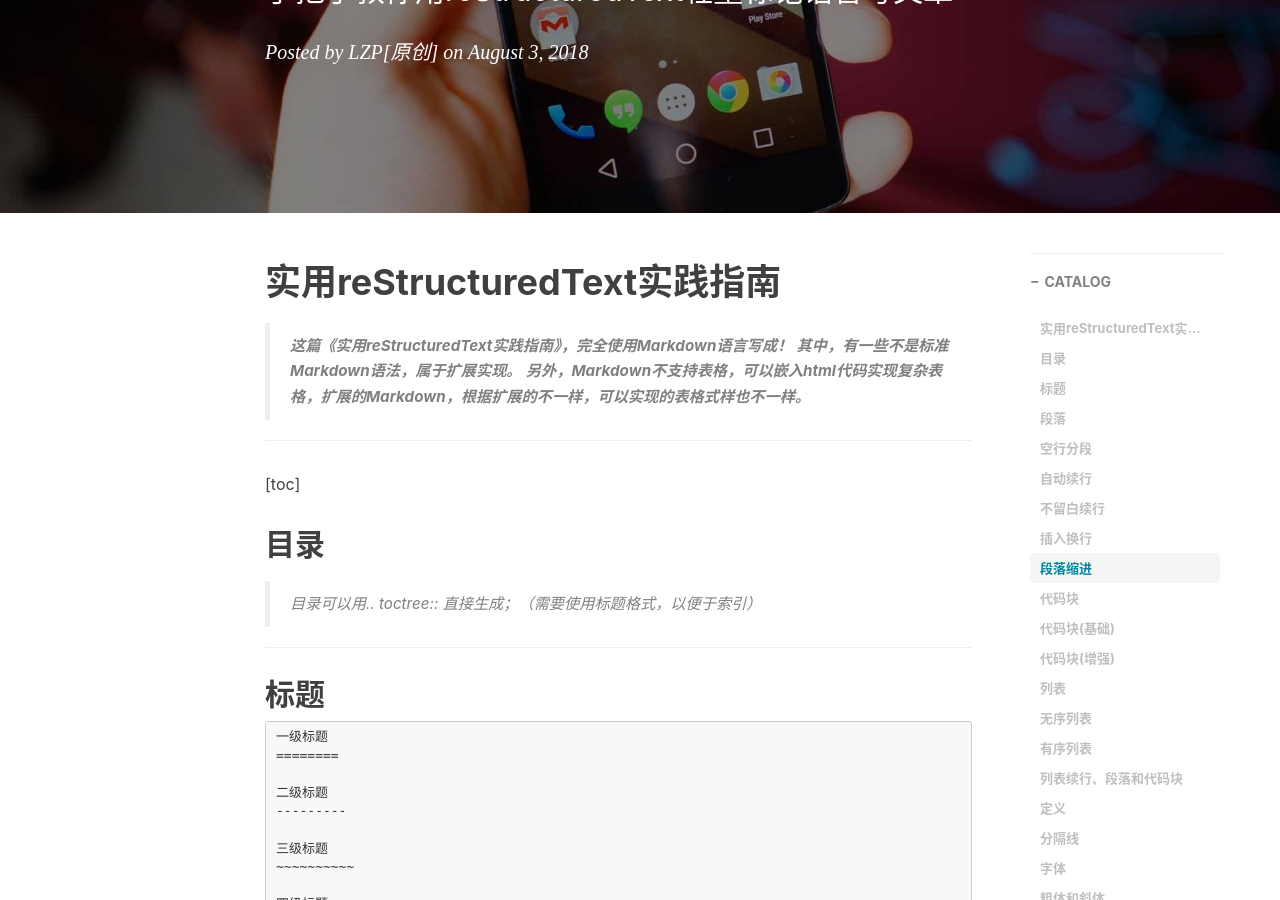
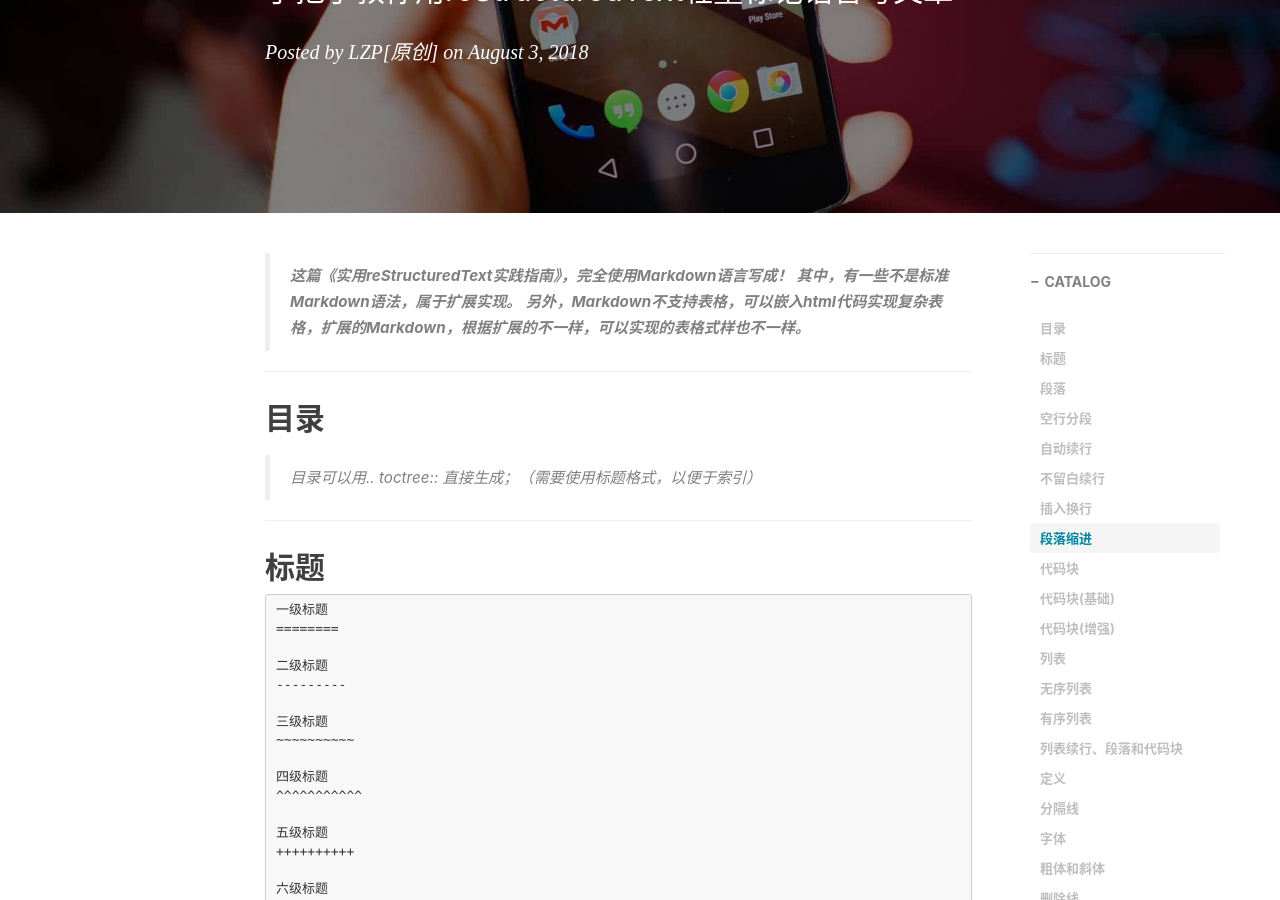
Before and after one commit to v1s007/v1s007.github.io, a Jekyll site: the page built from _posts/2018-08-03-实用reStructuredText实践指南.md, in a window 1280 px wide and 900 px high, scrolled down 370 px. Built offline with Jekyll 4.4.1, drawn with Linux system fonts in a browser that asks for light colours; nearby versions of some CDN libraries; comment, search, counter and statistics services are not loaded.

Commit message:
修改章节标题

````diff
--- a/_posts/2018-08-03-实用reStructuredText实践指南.md
+++ b/_posts/2018-08-03-实用reStructuredText实践指南.md
@@ -11,20 +11,17 @@ tags:
     - 标记语言
 ---
 
-# 实用reStructuredText实践指南
 
 > **这篇《实用reStructuredText实践指南》，完全使用Markdown语言写成！**
 > **其中，有一些不是标准Markdown语法，属于扩展实现。**
 > **另外，Markdown不支持表格，可以嵌入html代码实现复杂表格，扩展的Markdown，根据扩展的不一样，可以实现的表格式样也不一样。**
 
------------
-
-[toc]
+*****
 
 ## 目录
 >目录可以用.. toctree:: 直接生成；（需要使用标题格式，以便于索引）
 
-------
+*****
 
 ## 标题
 
@@ -46,7 +43,7 @@ tags:
     六级标题
     '''''''''''
 
---------
+*****
 
 ## 段落
 
@@ -61,7 +58,7 @@ tags:
 
 第二段和第一段间有一空行。
 
------------
+*****
 
 ### 自动续行
 
@@ -72,13 +69,13 @@ tags:
 一个回车不分段，
 本行续上行。
 
--------
+*****
 
 ### 不留白续行
 
 > 行尾转义字符让\续行之间不留白。
 
-------------
+*****
 
 ### 插入换行
 
@@ -103,7 +100,7 @@ tags:
 用新定义的role插入换行，
 本行不再续行。
 
-----------
+*****
 
 ### 段落缩进
 
@@ -147,7 +144,7 @@ Python式段落缩进：
   返回一级段落缩进。
 
 
------
+*****
 
 ## 代码块
 ### 代码块(基础)
@@ -166,7 +163,7 @@ Python式段落缩进：
         print "Love Python, Love FreeDome"
         print "E文标点,.0123456789,中文标点,. "
 
----------
+*****
 
 ### 代码块(增强)
 
@@ -185,7 +182,7 @@ md = Redcarpet.new("Hello, world.")
 puts md.to_html
 ```
 
---------
+*****
 
 ## 列表
 ### 无序列表
@@ -206,7 +203,7 @@ puts md.to_html
 
 * 返回一级列表。
 
----------
+*****
 
 ### 有序列表
 
@@ -234,7 +231,7 @@ puts md.to_html
 
         i. 小写罗马编号。
 
------------
+*****
 
 ### 列表续行、段落和代码块
 
@@ -264,7 +261,7 @@ puts md.to_html
 
         $ printf "Hello, world.\n"
 
------------
+*****
 
 ### 定义
 
@@ -280,7 +277,7 @@ puts md.to_html
         Why not Git?
 
 
-------
+*****
 
 ## 分隔线
 
@@ -288,7 +285,7 @@ puts md.to_html
 
     ----
 
-----
+*****
 
 ## 字体
 
@@ -299,7 +296,7 @@ puts md.to_html
 这是**粗体**，这是*斜体*。
 不留白的**粗体**和*斜体*效果。
 
-----------
+*****
 
 ### 删除线
 
@@ -312,7 +309,7 @@ puts md.to_html
 ~~删除线~~效果
 不留白的~~删除线~~效果
 
----------
+*****
 
 ### 下划线
 
@@ -325,7 +322,7 @@ puts md.to_html
 <u>下划线</u>效果
 不留白的<u>下划线</u>效果
 
----------
+*****
 
 ### 上标、下标
 
@@ -335,7 +332,7 @@ puts md.to_html
 Water: H<sub>2</sub>O
 E = mc<sup>2</sup>
 
------------
+*****
 
 ### 等宽字体
 
@@ -343,7 +340,7 @@ E = mc<sup>2</sup>
 
 两个连续反引号嵌入代码，如: `git status`。
 
------------
+*****
 
 ### 引言
 
@@ -351,7 +348,7 @@ E = mc<sup>2</sup>
 
 >**备注说明：markdown无引言**
 
------------
+*****
 
 ### 清除标记空白(无)
 
@@ -360,7 +357,7 @@ E = mc<sup>2</sup>
 
 标记符号前后空白用*反斜线*消除
 
-------
+*****
 
 ## 链接
 
@@ -372,7 +369,7 @@ E = mc<sup>2</sup>
 网址 http://github.com/
 邮件 me@foo.bar
 
----------
+*****
 
 ### 文字链接
 
@@ -392,7 +389,7 @@ E = mc<sup>2</sup>
  [1]: http://github.com
  [my blog]: http://www.worldhello.ne
 
-----------
+*****
 
 ### 内部跳转
 
@@ -418,7 +415,7 @@ E = mc<sup>2</sup>
 - 或者 [点击这里](#fig1) 跳转。
 - 或者参见 [内部跳转图例](#fig1) 。
 
---------------
+*****
 
 ### 脚注(扩展实现)
 
@@ -458,7 +455,7 @@ reST脚注的多种表示法：
 
 （*备注：markdown不支持符号式脚注和单词式脚注，并且脚注数字符号的式样与RST也有差别。*）
 
--------------
+*****
 
 ## 图片
 
@@ -493,7 +490,7 @@ GitHub Logo:![logo]
 
 [logo]: https://longzeping.github.io/img/apple-touch-icon.png "Logo"
 
-------
+*****
 
 ## 表格
 
@@ -525,7 +522,7 @@ Markdown本身无法实现RST给出的这种带行列合并的复杂表格，但
 |rowspan|cell|cell |
 |rowspan|cell|cell |
 
-------------
+*****
 
 ## 其它
 
@@ -535,7 +532,7 @@ Markdown本身无法实现RST给出的这种带行列合并的复杂表格，但
 
 反斜线作为转义字符，\禁止对后面 \*字符* 做语法解析。
 
--------
+*****
 
 ### 注释
 
@@ -553,7 +550,7 @@ Markdown本身无法实现RST给出的这种带行列合并的复杂表格，但
 *备注说明：标准markdown中没有注释，属于扩展实现。*
 
 
--------------
+*****
 
 ### 其它说明
 
@@ -561,4 +558,4 @@ Markdown本身无法实现RST给出的这种带行列合并的复杂表格，但
 
 * 同时，reStructedText也比Markdown复杂，写无复杂格式的文章，Markdown比reStructureText更方便。
 
----------
+*****
````
